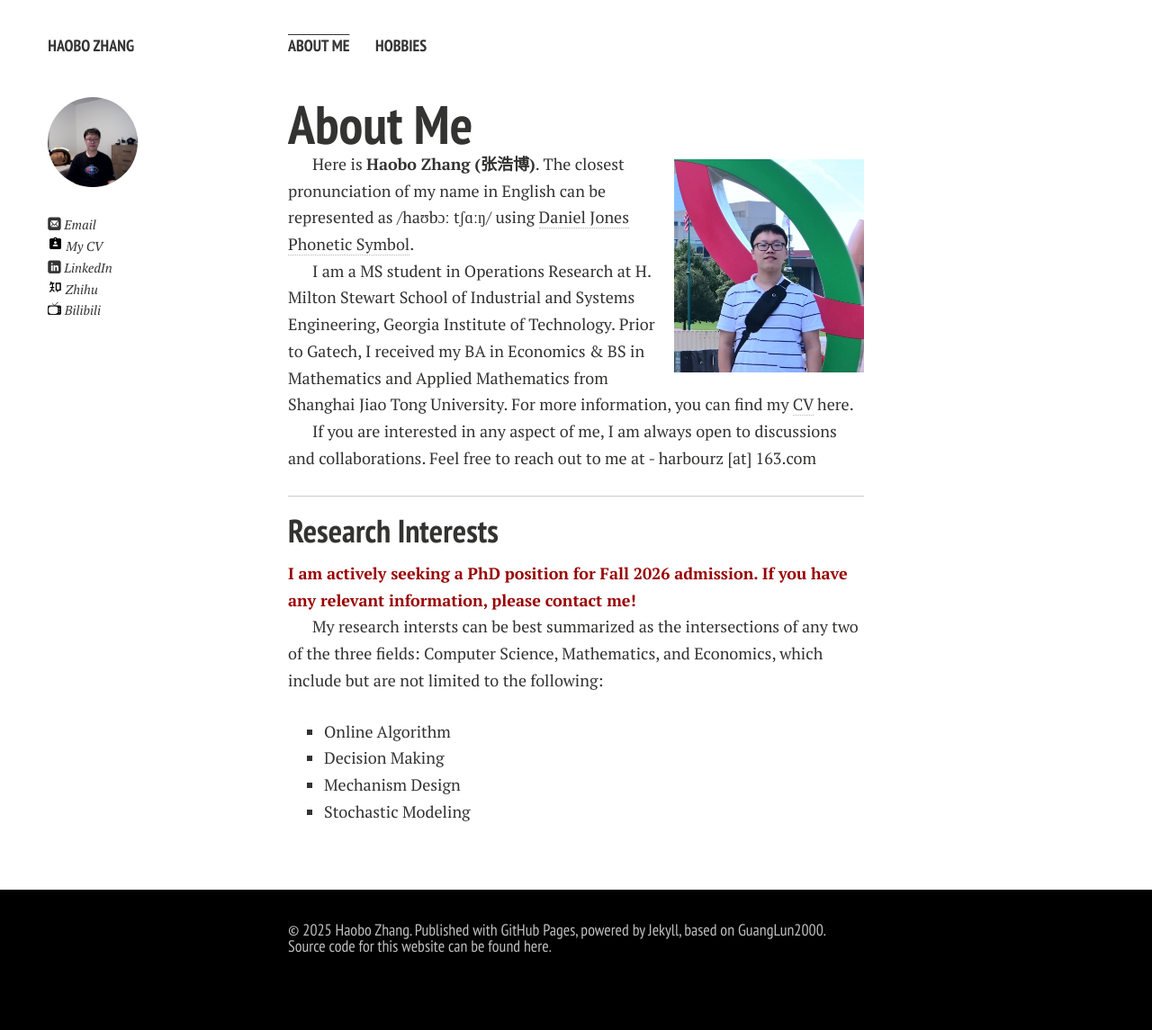
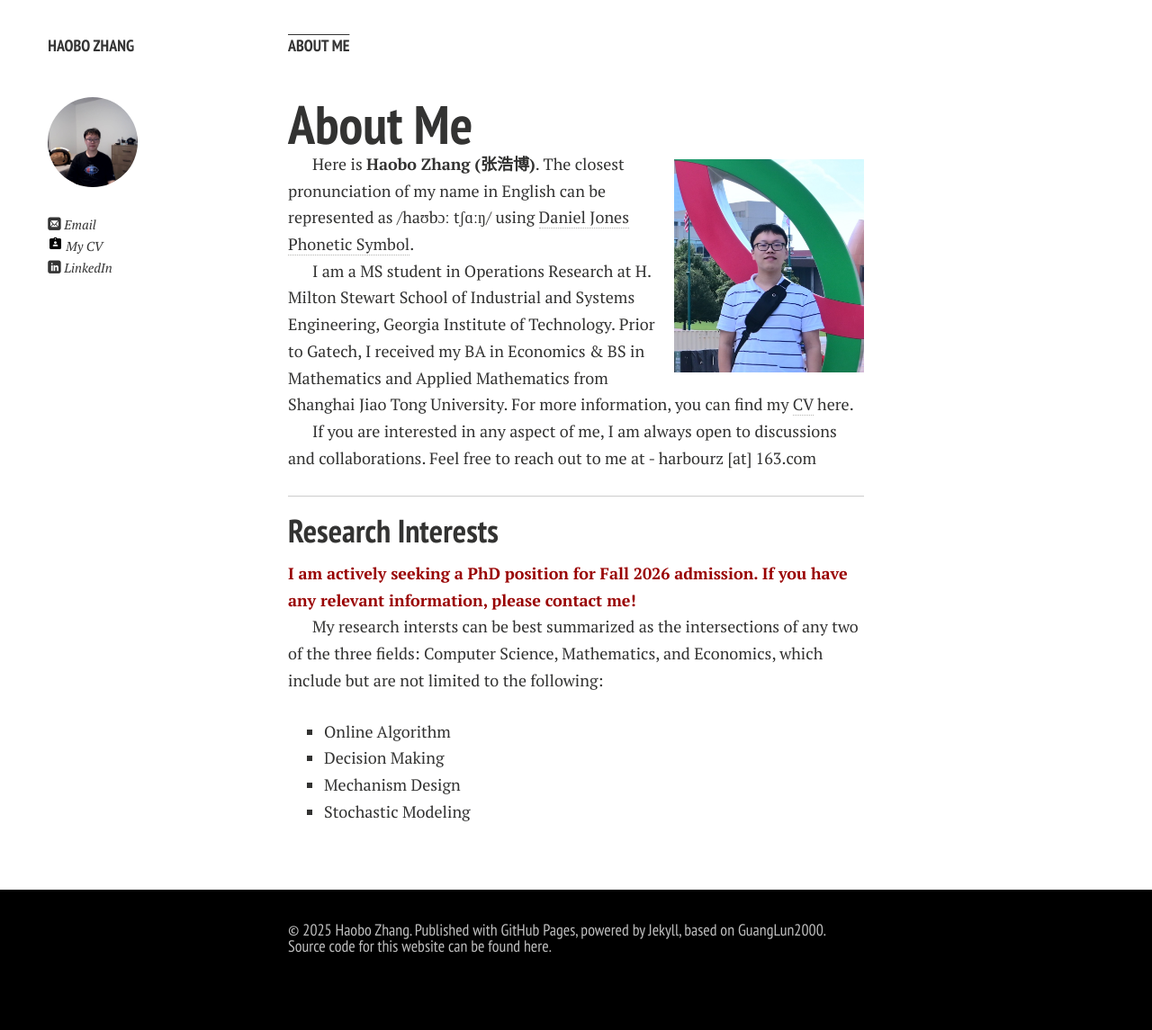
Before and after one commit to harbourz/harbourz.github.io, a Jekyll site: the page built from index.md, in a window 1280 px wide. Shown: the whole page at 90% size. Built offline with Jekyll 4.4.1, drawn with Linux system fonts in a browser that asks for light colours; nearby versions of some CDN libraries; comment, search, counter and statistics services are not loaded; a style sheet for code colours, icons or effects is not loaded; our own code applies the rules of GitHub Pages for plain Markdown files; some of the changed lines change nothing that is shown.

Commit message:
smal mod

```diff
--- a/_config.yml
+++ b/_config.yml
@@ -15,9 +15,9 @@ owner:
   # github: GuangLun2000
   linkedin: haobo-z
   # scholar: https://scholar.google.com/citations?user=8igSoWgAAAAJ
-  bilibili: 379833464
+  # bilibili: 379833464
   # researchgate: https://www.researchgate.net/profile/Hanlin-Cai
-  zhihu: https://www.zhihu.com/people/kying-nying
+  # zhihu: https://www.zhihu.com/people/kying-nying
   # facebook: caihanlin2002
   # instagram: lancecai2002
   # lastfm:
@@ -41,8 +41,8 @@ links:
   #   url: /publications/
   # - title: Awards
   #   url: /awards/
-  - title: Hobbies
-    url: /hobbies/
+  # - title: Hobbies
+  #   url: /hobbies/
   # - title: Startups
   #   url: /startups/
   # - title: Blogs
```
